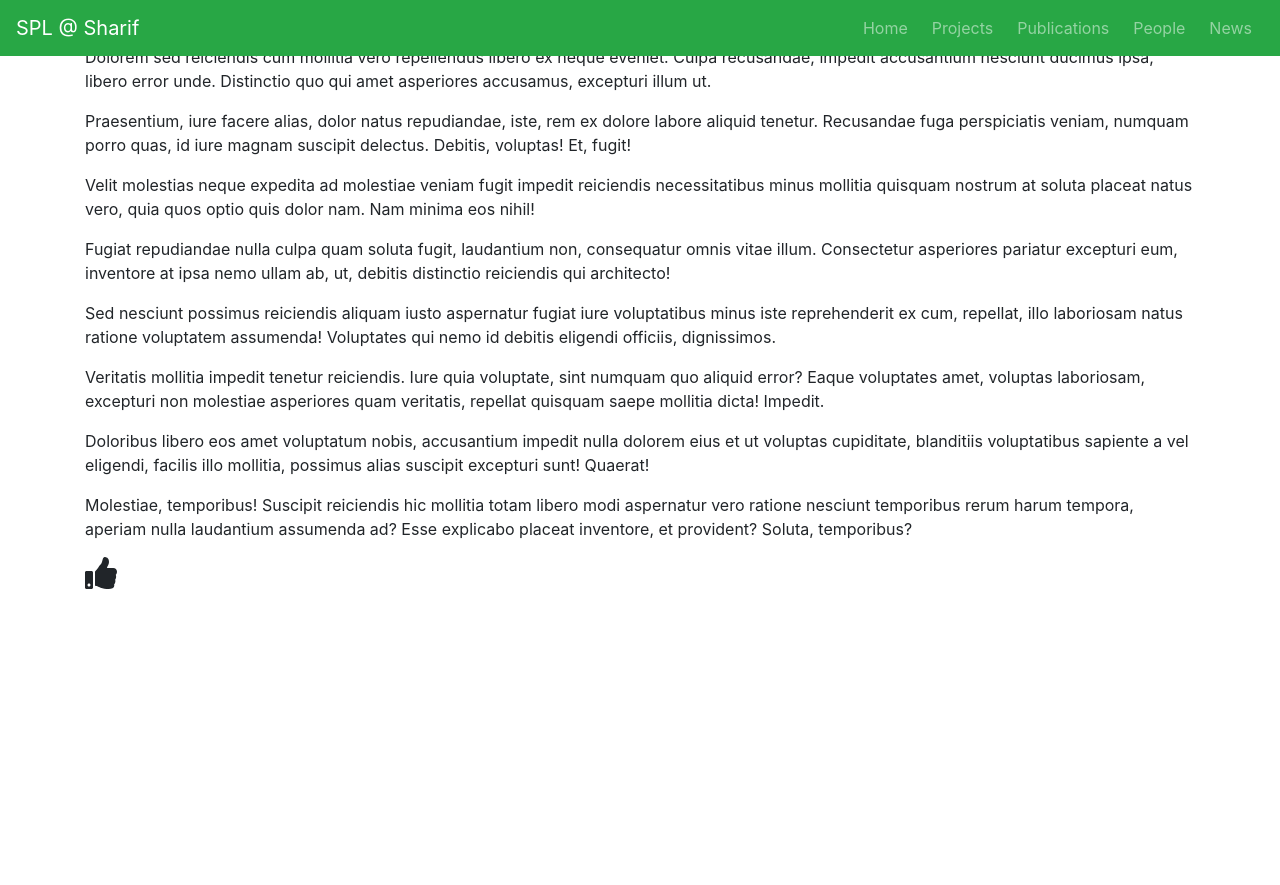
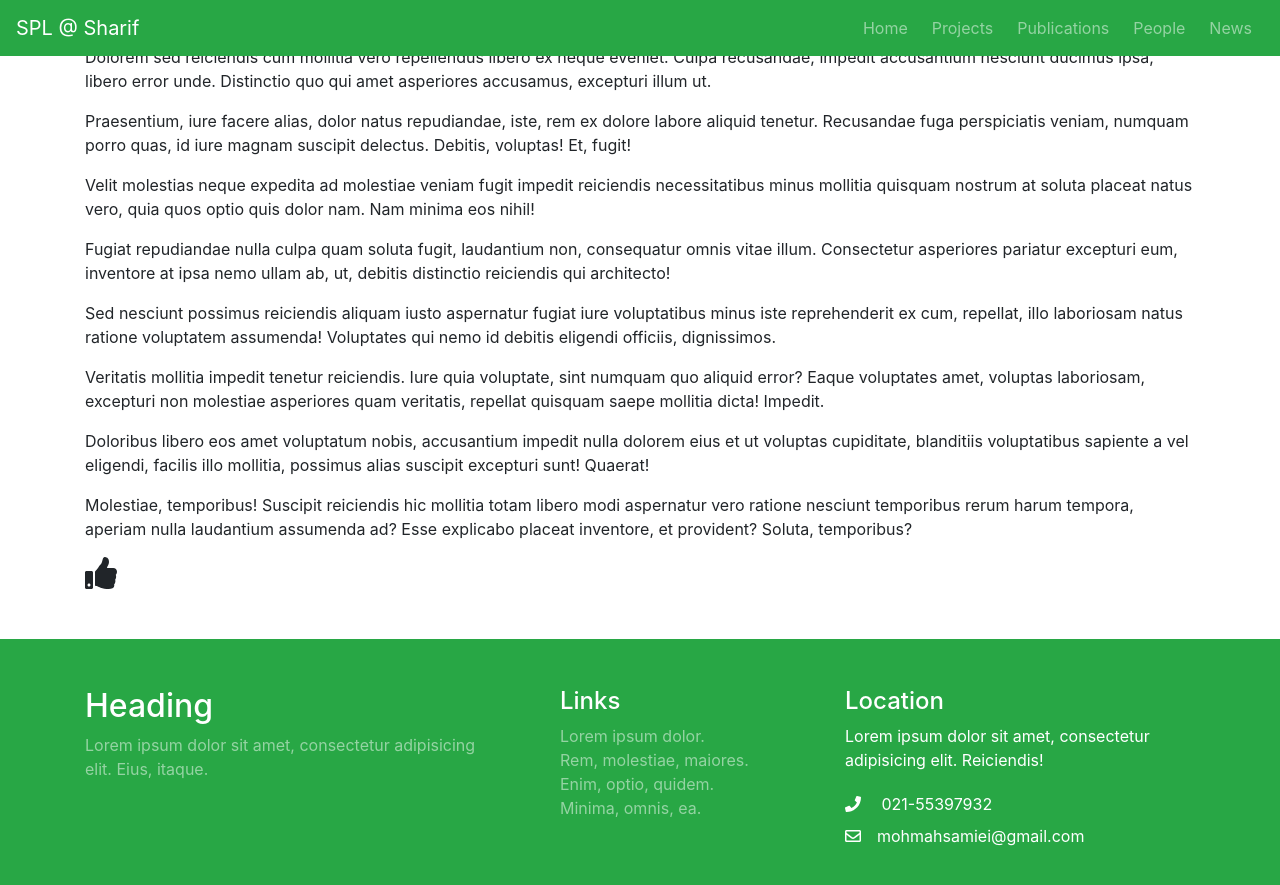
Before and after one commit to mmsamiei/spl-site, a Jekyll site: the page built from index.html, in a window 1280 px wide and 900 px high, scrolled down 2755 px. Shown: the top 885 px of the window. Built offline with Jekyll 4.4.1, drawn with Linux system fonts in a browser that asks for light colours; nearby versions of some CDN libraries; before the commit the page ends 3346 px from its top, so only the background shows below that.

Commit message:
add footer!

```diff
--- a/_includes/footer.html
+++ b/_includes/footer.html
@@ -1,4 +1,40 @@
 <!-- JS -->
+
+<!-- Footer -->
+<footer class="mt-5 pt-5 pb-5 bg-success text-white">
+  <div class="container">
+    <div class="row">
+      <div class="col-lg-5 col-xs-12">
+        <h2>
+          Heading
+        </h2>
+        <p class="pr-5 text-white-50">
+          Lorem ipsum dolor sit amet, consectetur adipisicing elit. Eius, itaque.
+        </p>
+      </div>
+      <div class="col-lg-3 col-xs-12">
+        <h4 class="mt-lg-0 mt-sm-3">
+          Links
+        </h4>
+        <ul class="m-0 p-0 list-unstyled">
+          <li><a class="text-white-50" href="">Lorem ipsum dolor.</a></li>
+          <li><a class="text-white-50" href="">Rem, molestiae, maiores.</a></li>
+          <li><a class="text-white-50" href="">Enim, optio, quidem.</a></li>
+          <li><a class="text-white-50" href="">Minima, omnis, ea.</a></li>
+        </ul>
+      </div>
+      <div class="col-lg-4 col-xs-12">
+        <h4 class="mt-lg-0 mt-sm-4">Location</h4>
+        <p>Lorem ipsum dolor sit amet, consectetur adipisicing elit. Reiciendis!</p>
+        <p class="mb-0 py-1"> <i class="fas fa-phone mr-3"></i> 021-55397932</p>
+        <p class="mb-0 py-1"> <i class="far fa-envelope mr-3"></i>mohmahsamiei@gmail.com</p>
+      </div>
+
+    </div>
+  </div>
+</footer>
+<!-- Footer -->
+
 <script defer src="https://use.fontawesome.com/releases/v5.0.8/js/all.js" integrity="sha384-SlE991lGASHoBfWbelyBPLsUlwY1GwNDJo3jSJO04KZ33K2bwfV9YBauFfnzvynJ" crossorigin="anonymous"></script>
 <script src="https://code.jquery.com/jquery-3.2.1.slim.min.js" integrity="sha384-KJ3o2DKtIkvYIK3UENzmM7KCkRr/rE9/Qpg6aAZGJwFDMVNA/GpGFF93hXpG5KkN" crossorigin="anonymous"></script>
 <script src="https://cdnjs.cloudflare.com/ajax/libs/popper.js/1.12.9/umd/popper.min.js" integrity="sha384-ApNbgh9B+Y1QKtv3Rn7W3mgPxhU9K/ScQsAP7hUibX39j7fakFPskvXusvfa0b4Q" crossorigin="anonymous"></script>
```
Also changed, not shown: 1 other file.
